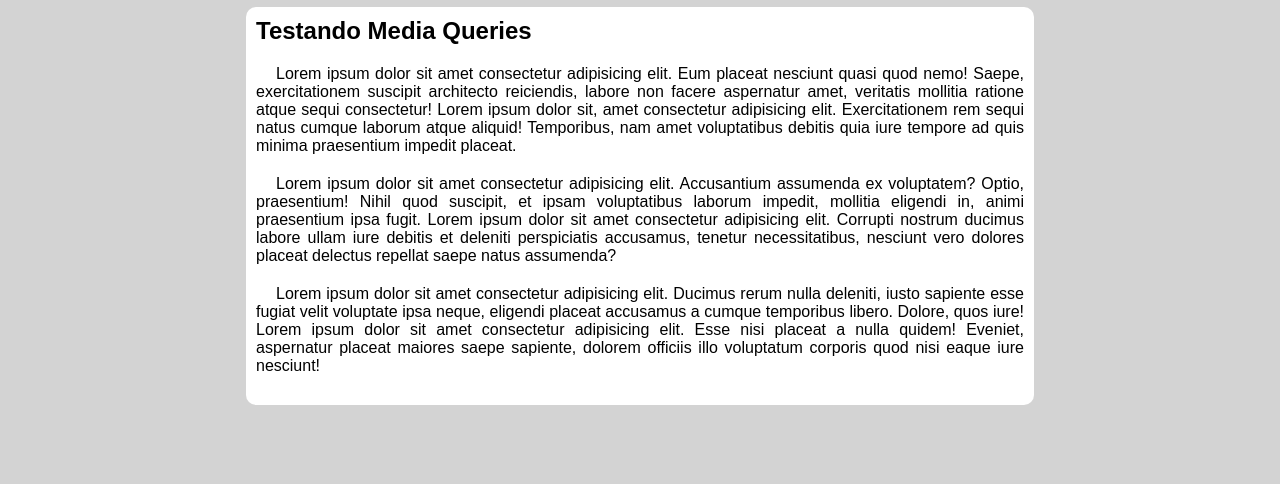
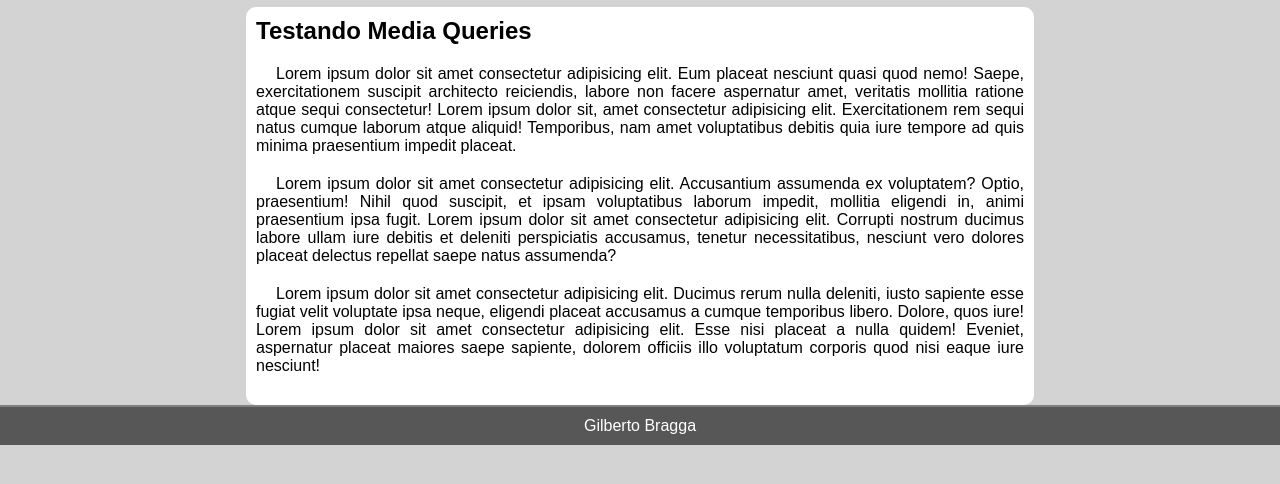
Before and after one commit to gilbertobragga/html-css, a plain HTML site: page exercicios/ex026-media-query/mq005-menu-hamburguer-com-javascript/index.html in a window 1280 px wide. Shown: the part 120-604 px from the top of the page. Drawn offline with nearby package versions, Linux system fonts and the light colour scheme.

Commit message:
Update index.html

```diff
--- a/exercicios/ex026-media-query/mq005-menu-hamburguer-com-javascript/index.html
+++ b/exercicios/ex026-media-query/mq005-menu-hamburguer-com-javascript/index.html
@@ -47,5 +47,7 @@
         }
     </script>
     <script src="https://platform.linkedin.com/badges/js/profile.js" async defer type="text/javascript"></script>
+    <div class="badge-base LI-profile-badge" data-locale="pt_BR" data-size="medium" data-theme="dark" data-type="VERTICAL" data-vanity="gilberto-bragga-982a18363" data-version="v1"><a class="badge-base__link LI-simple-link" href="https://br.linkedin.com/in/gilberto-bragga-982a18363?trk=profile-badge">Gilberto Bragga</a></div>
+
 </body>
 </html>
```
